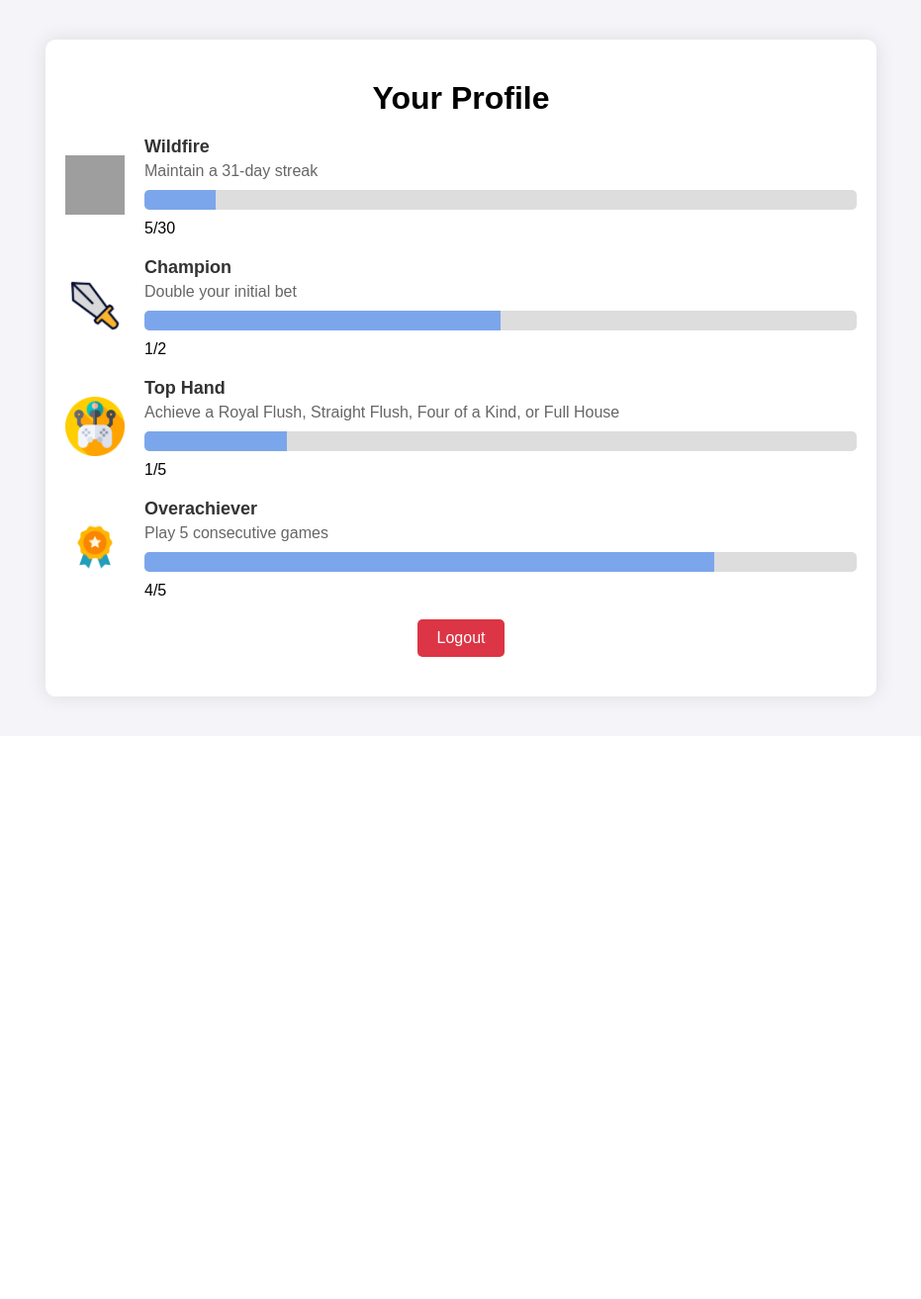
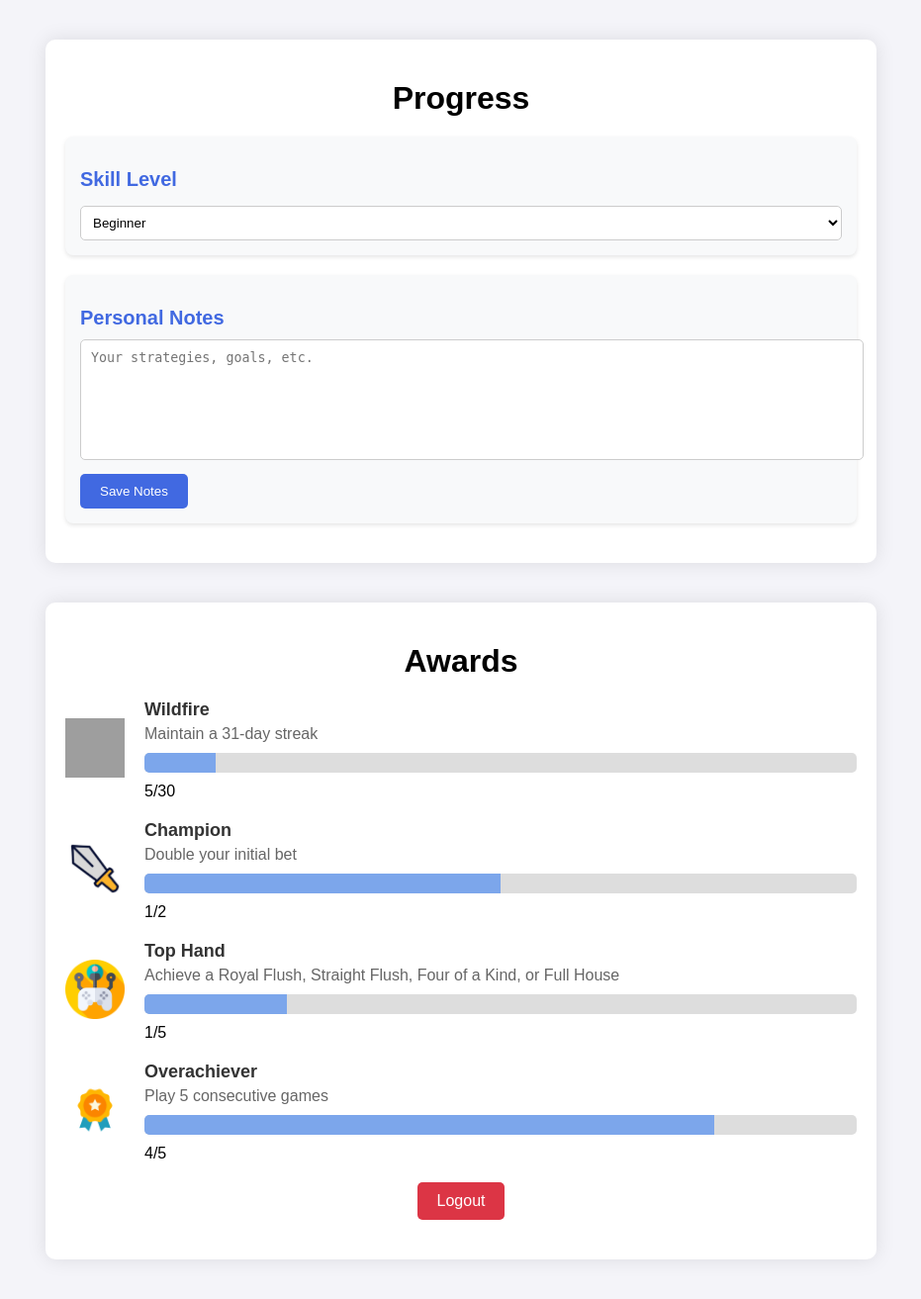
Before and after one commit to NoahJTG00/intelli-poker, a Flask app: page /profile in a window 1280 px wide. Shown: the part 60-1373 px from the top of the page at 99% size, without its empty margins (174-1105 px from the left). Before the commit the page ends 778 px from the top, so only its background shows below. Run offline with Flask 3, Linux system fonts and the light colour scheme; some libraries are stand-ins or nearby versions; grey boxes are pictures that could not be loaded.

Commit message:
added save more profile info

```diff
--- a/app/backend/game_routes.py
+++ b/app/backend/game_routes.py
@@ -89,9 +89,9 @@ def login():
 
 @game_bp.route('/game', methods=['GET'])
 def play_game():
-    start_game()  # Starts the server if not running
+    start_game()
     sleep(2)
-    return render_template('game.html')  # Renders the game page
+    return render_template('game.html')
 
 # New profile route
 @game_bp.route('/instructions')
@@ -103,6 +103,17 @@ def profile():
     return render_template('profile.html')
 
 
+@game_bp.route('/save_profile', methods=['POST'])
+def save_profile():
+    data = request.get_json()
+    skill_level = data.get('skillLevel')
+    player_notes = data.get('playerNotes')
+    # helpful for debugging
+    #print("Skill Level:", skill_level)
+    #print("Player Notes:", player_notes)
+    return jsonify({"message": "Profile saved successfully!"})
+
+
 @game_bp.route("/logout", methods=['POST'])
 def logout():
     # Your logout logic here
--- a/app/frontend/static/styles/profile.css
+++ b/app/frontend/static/styles/profile.css
@@ -88,6 +88,81 @@ nav a:hover {
     margin-bottom: 20px;
 }
 
+
+/* Additional CSS for new profile items */
+
+.profile-item {
+    margin-bottom: 20px;
+    padding: 15px;
+    background-color: #f8f9fa; /* Light grey background for distinction */
+    border-radius: 8px;
+    box-shadow: 0 2px 4px rgba(0, 0, 0, 0.1);
+}
+
+.profile-item h2 {
+    font-size: 20px;
+    color: #4169e1; /* Royal blue to tie in header color */
+    margin-bottom: 10px;
+}
+
+.profile-item textarea {
+    width: 100%; /* Full width of its container */
+    padding: 10px;
+    border: 1px solid #ccc;
+    border-radius: 5px;
+    height: 100px; /* Fixed height for uniformity */
+    resize: none; /* Disable resizing to maintain layout integrity */
+}
+
+/* Style for the skill level progress element */
+progress {
+    width: 100%; /* Full width to stretch across the container */
+    -webkit-appearance: none; /* Override default appearance */
+    appearance: none;
+    height: 20px;
+    border-radius: 5px;
+    color: #4169e1; /* Royal blue to tie in with header */
+}
+
+progress::-webkit-progress-bar {
+    background-color: #eee;
+    border-radius: 5px;
+}
+
+progress::-webkit-progress-value {
+    background-color: #4169e1;
+    border-radius: 5px;
+}
+
+progress::-moz-progress-bar {
+    background-color: #4169e1;
+    border-radius: 5px;
+}
+
+select {
+    width: 100%;
+    padding: 8px;
+    margin-top: 5px;
+    border: 1px solid #ccc;
+    border-radius: 5px;
+    background-color: white;
+}
+
+.save-button {
+    background-color: #4169e1;
+    color: white;
+    padding: 10px 20px;
+    border: none;
+    border-radius: 5px;
+    cursor: pointer;
+    margin-top: 10px;
+    transition: background-color 0.2s;
+}
+
+.save-button:hover {
+    background-color: #3547a8; /* Slightly darker blue for hover effect */
+}
+
 .achievement-icon img {
     width: 60px;
     height: 60px;
--- a/app/frontend/templates/index.html
+++ b/app/frontend/templates/index.html
@@ -25,7 +25,7 @@
             <p>Step 1: Choose your game from the options below.</p>
             <p>Step 2: Check the instructions to brush up on the rules.</p>
             <p>Step 3: Hit 'Start Game' and enjoy!</p>
-            <p>Step 4: Check your profile to win medals & view leadership board.</p>
+            <p>Step 4: Check your profile to win medals.</p>
         </div>
         <!-- <a href="{{ url_for('game_bp.profile') }}" class="button">Profile</a> -->
     </div>
--- a/app/frontend/templates/profile.html
+++ b/app/frontend/templates/profile.html
@@ -19,7 +19,24 @@
     </header>
     <main>
         <div class="profile-section">
-            <h1>Your Profile</h1>
+            <h1>Progress</h1>
+            <!-- Skill Level Indicator -->
+            <div class="profile-item">
+                <h2>Skill Level</h2>
+                <select id="skillLevelSelect" name="skillLevel">
+                    <option value="beginner">Beginner</option>
+                    <option value="intermediate">Intermediate</option>
+                </select>
+            </div>
+            <!-- Personal Notes Section -->
+            <div class="profile-item">
+                <h2>Personal Notes</h2>
+                <textarea id="playerNotes" name="playerNotes" placeholder="Your strategies, goals, etc."></textarea>
+                <button onclick="saveNotes()" class="save-button">Save Notes</button>
+            </div>
+        </div>
+        <div class="profile-section">
+            <h1>Awards</h1>
             <div class="achievement-item">
                 <div class="achievement-icon">
                     <img src="{{ url_for('static', filename='images/streak.jpeg') }}" alt="Streak Icon">
@@ -78,5 +95,28 @@
         </div>
     </main>
     <script src="{{ url_for('static', filename='scripts/profile.js') }}"></script>
+    <script>
+        function saveNotes() {
+            var skillLevel = document.getElementById('skillLevelSelect').value;
+            var playerNotes = document.getElementById('playerNotes').value;
+
+            fetch('/save_profile', {
+                method: 'POST',
+                headers: {
+                    'Content-Type': 'application/json',
+                },
+                body: JSON.stringify({ skillLevel: skillLevel, playerNotes: playerNotes })
+            })
+            .then(response => response.json())
+            .then(data => {
+                console.log('Success:', data);
+                alert('Profile saved successfully!');
+            })
+            .catch((error) => {
+                console.error('Error:', error);
+            });
+        }
+    </script>
+
 </body>
 </html>
```
